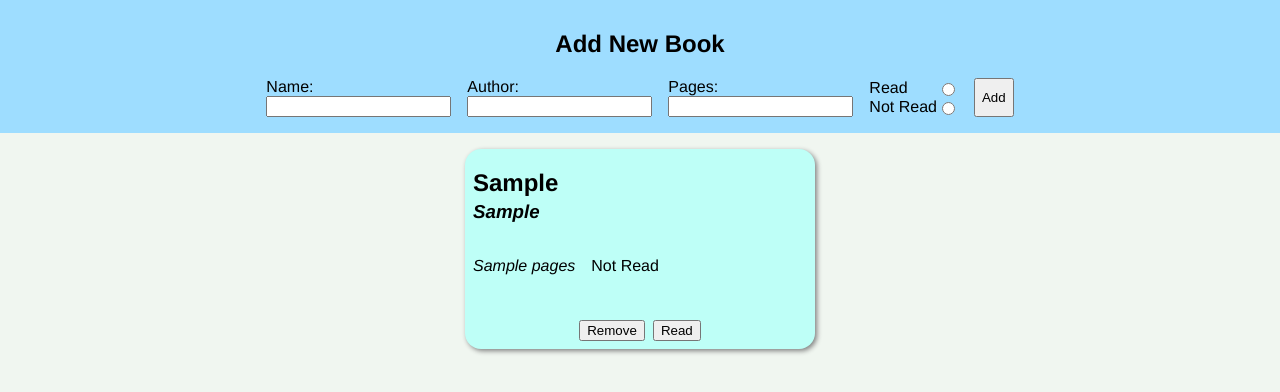
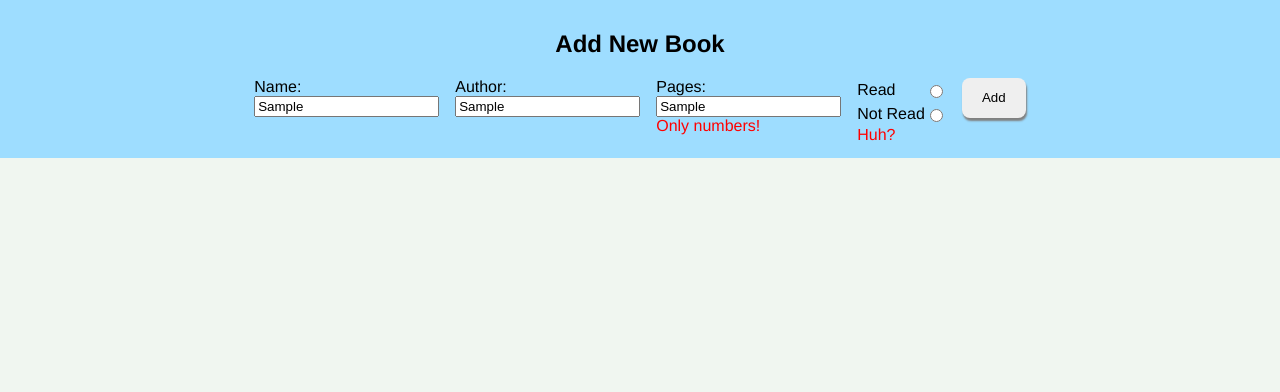
Before and after one commit to dhav211/odin-library, a plain HTML site: page index.html in a window 1280 px wide. Both pictures are taken after typing "Sample", "Sample", "Sample" into the empty fields and a click on the button "Add". Shown: the part 238-630 px from the top of the page. Drawn offline with Linux system fonts and the light colour scheme.

Commit message:
Add form validation

```diff
--- a/index.html
+++ b/index.html
@@ -15,23 +15,31 @@
     <div id="add-book-area">
       <h2>Add New Book</h2>
       <form id="add-book-form">
-        <div class="stacked-input">
+        <div class="stacked-input" id="name-field">
           <label for="bname">Name:</label>
           <input type="text" id="bname" name="bname" />
+          <p class="input-error" id="name-field-error">You forgot the name!</p>
         </div>
         <div class="stacked-input">
           <label for="bauthor">Author:</label>
           <input type="text" id="bauthor" name="bauthor" />
+          <p class="input-error" id="author-field-error">
+            Didn't have an author?
+          </p>
         </div>
         <div class="stacked-input">
           <label for="bpages">Pages:</label>
           <input type="text" id="bpages" name="bpages" />
+          <p class="input-error" id="pages-field-error">
+            A book with no pages?
+          </p>
         </div>
         <div id="read-radios">
           <label for="read">Read</label>
           <input type="radio" id="read" name="is-read" />
           <label for="not-read">Not Read</label>
           <input type="radio" id="not-read" name="is-read" />
+          <p class="input-error" id="read-field-error">Huh?</p>
         </div>
         <button id="submit-btn">Add</button>
       </form>
--- a/library.js
+++ b/library.js
@@ -4,8 +4,10 @@ const mainArea = document.getElementsByTagName("main")[0];
 let books = [];
 
 submitButton.addEventListener("click", (event) => {
-    addBook();
-    addBookForm.reset();
+    if (validateForms()) {
+        addBook();
+        resetForms();
+    }
     event.preventDefault();
 });
 
@@ -15,6 +17,74 @@ function Book(name, author, pages, isRead) {
     this.pages = pages;
     this.isRead = isRead;
     this.html = ""
+}
+
+function validateForms() {
+    let areCorrect = true;
+    const bookName = document.getElementById("bname");
+    const bookNameError = document.getElementById("name-field-error");
+    const authorName = document.getElementById("bauthor");
+    const authorNameError = document.getElementById("author-field-error")
+    const bookPages = document.getElementById("bpages");
+    const bookPagesError = document.getElementById("pages-field-error");
+    const readRadio = document.getElementById("read");
+    const notReadRadio = document.getElementById("not-read");
+    const readButtonsError = document.getElementById("read-field-error");
+
+    if (bookName.value.length == 0) {
+        areCorrect = false;
+        bookNameError.style.display = "block";
+    } else {
+        bookNameError.style.display = "none";
+    }
+
+    if (authorName.value.length == 0) {
+        areCorrect = false;
+        authorNameError.style.display = "block";
+    } else {
+        authorNameError.style.display = "none";
+    }
+
+    if (bookPages.value.length == 0) {
+        areCorrect = false;
+        bookPagesError.style.display = "block";
+        bookPagesError.textContent = "An empty book?";
+    } else {
+        let doesPagesContainsALetter = false;
+        for (let i in bookPages.value) {
+            const char = bookPages.value[i];
+            if (char < '0' || char > '9') {
+                doesPagesContainsALetter = true;
+            }
+        }
+
+        if (doesPagesContainsALetter) {
+            areCorrect = false;
+            bookPagesError.style.display = "block";
+            bookPagesError.textContent = "Only numbers!";
+        } else {
+            bookPagesError.style.display = "none";
+        }
+    }
+
+    if (!readRadio.checked && !notReadRadio.checked) {
+        areCorrect = false;
+        readButtonsError.style.display = "block";
+    } else if (readRadio.checked || notReadRadio.checked) {
+        bookPagesError.style.display = "none";
+    }
+
+
+    return areCorrect;
+}
+
+function resetForms() {
+    addBookForm.reset();
+
+    document.getElementById("name-field-error").style.display = "none";
+    document.getElementById("author-field-error").style.display = "none";
+    document.getElementById("pages-field-error").style.display = "none";
+    document.getElementById("read-field-error").style.display = "none";
 }
 
 function addBook() {
--- a/styles.css
+++ b/styles.css
@@ -30,6 +30,18 @@ header img {
     height: 200px;
 }
 
+button {
+    height: 3em;
+    width: 64px;
+    border: none;
+    border-radius: 8px;
+    box-shadow: 1px 3px 2px grey;
+}
+
+button:hover {
+    box-shadow: 1px 1px 2px grey;
+}
+
 #add-book-area {
     background-color: #9EDDFF;
     padding: 16px 16px;
@@ -52,10 +64,21 @@ header img {
     flex-direction: column;
 }
 
+.input-error {
+    color: red;
+    margin-top: 0px;
+    display: none;
+}
+
 #read-radios {
     display: grid;
     grid-template-columns: auto auto;
+    grid-template-rows: 1.5em 1.5em;
     align-items: center;
+}
+
+.stacked-input, #read-radios {
+    height: 4rem;
 }
 
 main {
```
